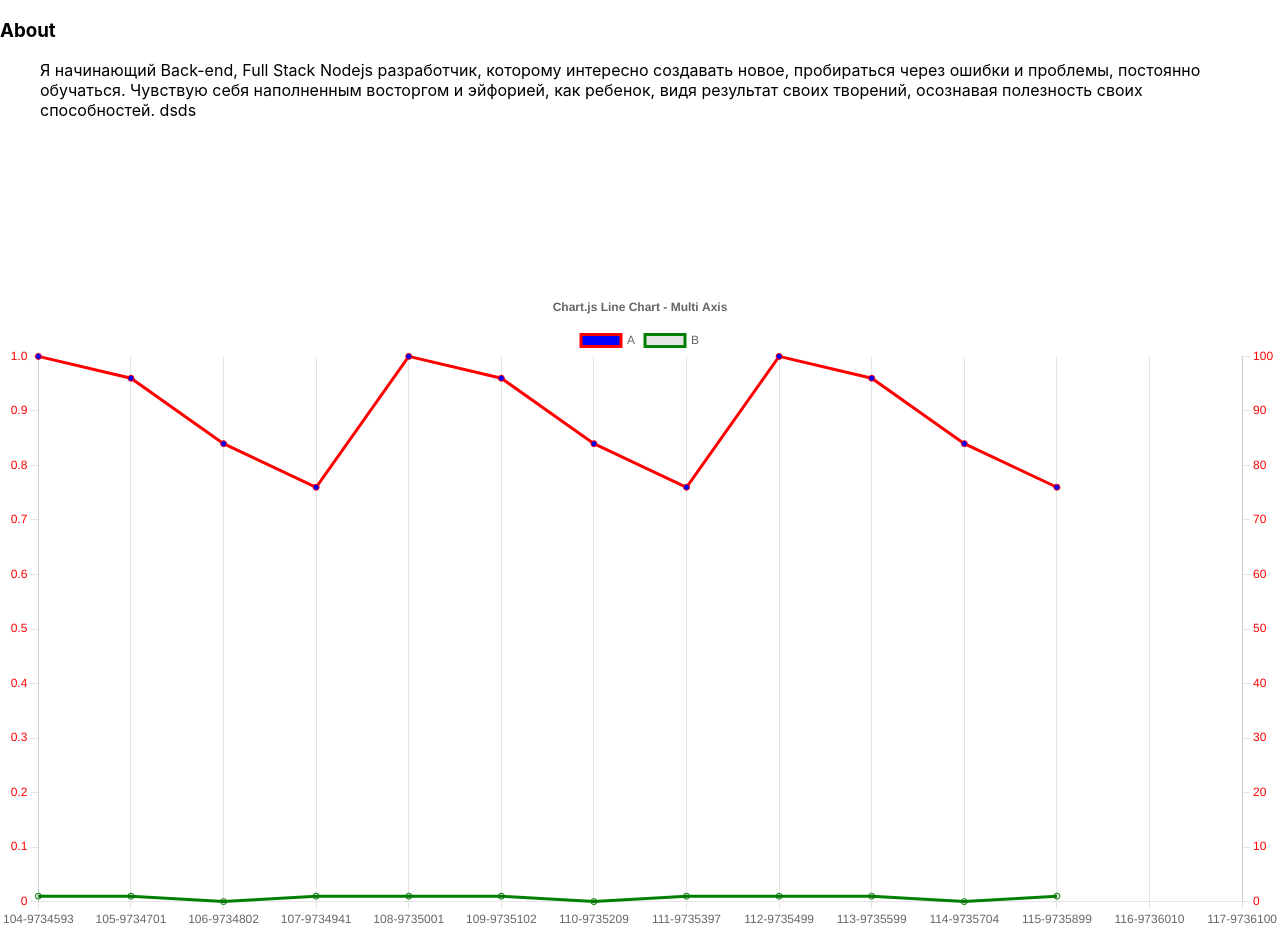
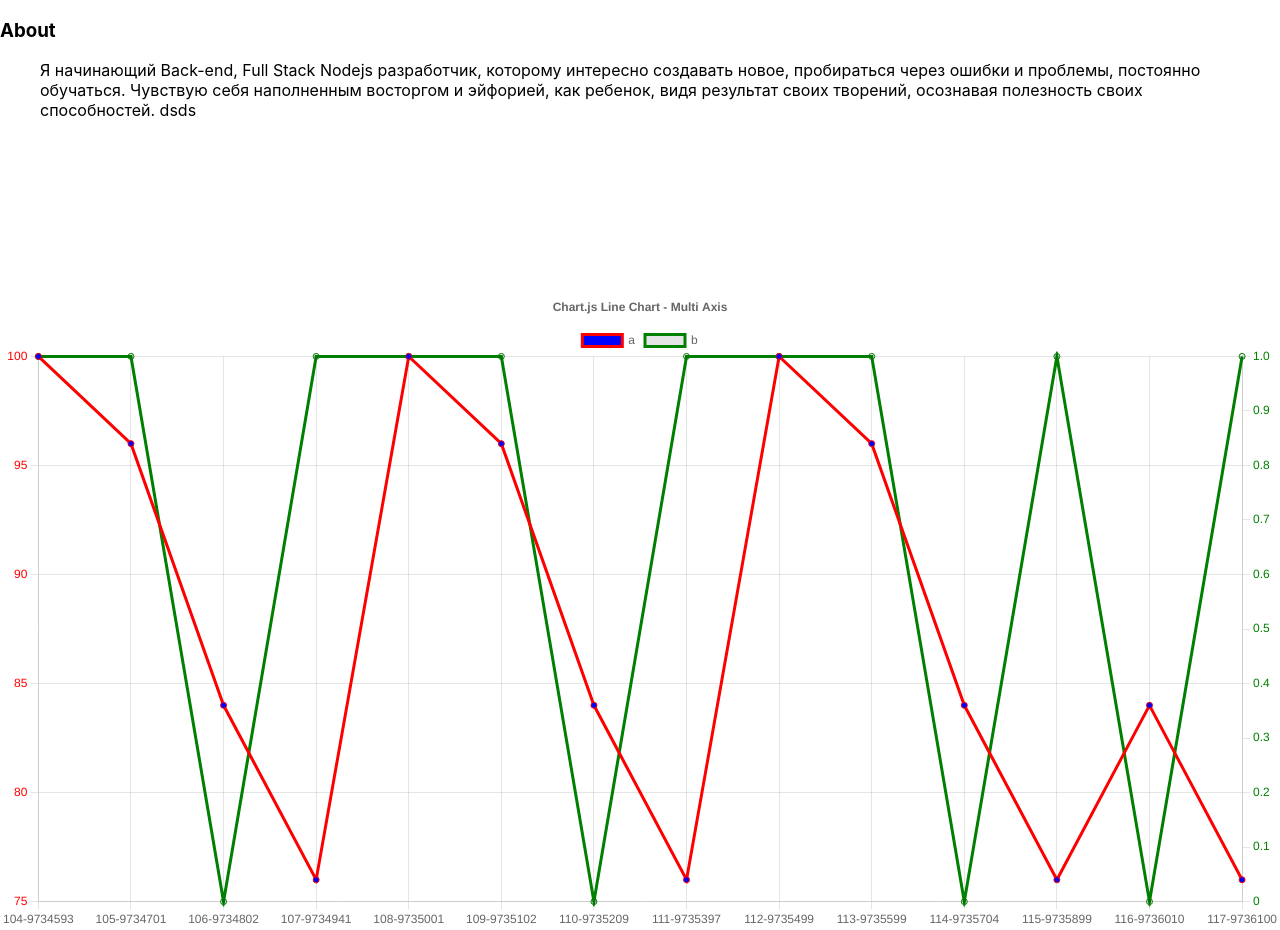
Before and after one commit to illusionoff/reactcriptoarbitr_test, a React (Create React App) app in the folder example/: page / in a window 1280 px wide. Built offline with nearby package versions, Linux system fonts and the light colour scheme.

Commit message:
scales setting line Y  a , b

```diff
--- a/example/src/components/Chart.js
+++ b/example/src/components/Chart.js
@@ -54,69 +54,7 @@ const data = canvas => {
   const ctx = canvas.getContext('2d');
   console.log('ctx=', ctx);
   const gradient = ctx.createLinearGradient(100, 0, 100, 2);
-  // // const g = ctx.createLinearGradient(...);
-  // // const data = [{ x: 'Jan', net: 100, cogs: 50, gm: 50 }, { x: 'Feb', net: 120, cogs: 55, gm: 75 }];
-  // // const cfg = {
-  // //   type: 'bar',
-  // //   data: {
-  // //     labels: ['Jan', 'Feb'],
-  // //     datasets: [{
-  // //       label: 'Net sales',
-  // //       data: data,
-  // //       parsing: {
-  // //         yAxisKey: 'net'
-  // //       }
-  // //     }, {
-  // //       label: 'Cost of goods sold',
-  // //       data: data,
-  // //       parsing: {
-  // //         yAxisKey: 'cogs'
-  // //       }
-  // //     }, {
-  // //       label: 'Gross margin',
-  // //       data: data,
-  // //       parsing: {
-  // //         yAxisKey: 'gm'
-  // //       }
-  // //     }]
-  // //   },
-  // // };
   return {
-    //   // backgroundColor: gradient,
-    //   // labels: ['a', 'b', 'c'],
-    //   // datasets: [{
-    //   //   label: 'test label',
-    //   //   backgroundColor: ['red', 'blue', 'green'],
-    //   //   data: [100, 200, 300]
-    //   //   // ...the rest
-    //   // },
-    //   // {
-    //   //   backgroundColor: ['red',
-    //   //     'red',
-    //   //     'red'
-    //   //   ],
-    //   //   data: [150, 250, 350]
-    //   //   // ...the rest
-    //   // },
-    //   //   // {
-    //   //   //   backgroundColor: ['green',
-    //   //   //     'green',
-    //   //   //     'green'
-    //   //   //   ],
-    //   //   //   data: [{ id: 'Sales', nested: { value: 1500 } }, { id: 'Purchases', nested: { value: 500 } }],
-    //   //   //   options: {
-    //   //   //     parsing: {
-    //   //   //       xAxisKey: 'id',
-    //   //   //       yAxisKey: 'nested.value'
-    //   //   //     }
-    //   //   //   }
-    //   //   //   // ...the rest
-    //   //   // }
-    //   // ],
-    //   // options: {
-    //   //   responsive: false
-    //   // }
-
     //   // number,bayGate,bayBith,sellGate,sellBith,diffSell,diffBay,timeServer,timeBith,init
     //   // 1,0.61495762,0.61202401,0.61756266,0.6190815,-0.00553865,-0.00412388,1625823192271,1625823192373,true
     //   // 2,0.61495762,0.61202401,0.61756266,0.6190815,-0.00553865,-0.00412388,1625823192584,1625823192492,true
@@ -125,20 +63,20 @@ const data = canvas => {
     backgroundColor: gradient, // что-то никакой разницы не видно
     labels: newDataY,
     datasets: [{
-      label: 'A',
-      // yAxisID: 'A',
+      label: 'a',
+      yAxisID: 'a',
       // backgroundColor: ['red', 'red', 'red', 'red', 'red'],
       backgroundColor: 'blue',
       borderColor: 'red',
       // color: "#F7464A",
       // fillColor: "rgba(255, 187, 0, 1)",
       // color: 'blue',
-      data: [100, 96, 84, 76, 100, 96, 84, 76, 100, 96, 84, 76]
+      data: [100, 96, 84, 76, 100, 96, 84, 76, 100, 96, 84, 76, 84, 76]
     }, {
-      label: 'B',
-      // yAxisID: 'B',
+      label: 'b',
+      yAxisID: 'b',
       borderColor: 'green',
-      data: [1, 1, 0, 1, 1, 1, 0, 1, 1, 1, 0, 1]
+      data: [1, 1, 0, 1, 1, 1, 0, 1, 1, 1, 0, 1, 0, 1]
     }]
 
     //   labels: ["January;2015", "February;2015", "March;2015", "January;2016", "February;2016", "March;2016"],
@@ -148,66 +86,10 @@ const data = canvas => {
     //     data: [12, 19, 3, 5, 2, 3]
     //   }]
 
-
   };
 }
 
-
 const options = {
-  // scales: {
-  //   yAxes: [{
-  //     id: 'A',
-  //     type: 'linear',
-  //     // position: 'left',
-  //   }, {
-  //     id: 'B',
-  //     type: 'linear',
-  //     position: 'right',
-  //     ticks: {
-  //       max: 1,
-  //       min: 0
-  //     }
-  //   }]
-  // }
-
-  // scales: {
-  //   xAxes: [
-  //     {
-  //       id: 'xAxis1',
-  //       type: "category",
-  //       ticks: {
-  //         callback: function (label) {
-  //           var month = label.split(";")[0];
-  //           var year = label.split(";")[1];
-  //           return month;
-  //         }
-  //       }
-  //     },
-  //     {
-  //       id: 'xAxis2',
-  //       type: "category",
-  //       gridLines: {
-  //         drawOnChartArea: false, // only want the grid lines for one axis to show up
-  //       },
-  //       ticks: {
-  //         callback: function (label) {
-  //           var month = label.split(";")[0];
-  //           var year = label.split(";")[1];
-  //           if (month === "February") {
-  //             return year;
-  //           } else {
-  //             return "";
-  //           }
-  //         }
-  //       }
-  //     }],
-  //   yAxes: [{
-  //     ticks: {
-  //       beginAtZero: true
-  //     }
-  //   }]
-  // }
-
   responsive: true,
   interaction: {
     mode: 'index',
@@ -222,22 +104,27 @@ const options = {
   },
   scales: {
 
-    // y1: {
-    //   ticks: {
-    //     // // For a category axis, the val is the index so the lookup via getLabelForValue is needed
-    //     // callback: function (val, index) {
-    //     //   // Hide the label of every 2nd dataset
-    //     //   return index % 2 === 0 ? this.getLabelForValue(val) : '';
-    //     // },
-    //     color: 'red',
-    //   }
-    // },
+    a: {
+      type: 'linear',
+      display: true,
+      position: 'left',
+      ticks: {
+        // // For a category axis, the val is the index so the lookup via getLabelForValue is needed
+        // callback: function (val, index) {
+        //   // Hide the label of every 2nd dataset
+        //   return index % 2 === 0 ? this.getLabelForValue(val) : '';
+        // },
+        color: 'red',
+      }
+    },
     // y: {
     //   type: 'linear',
     //   display: true,
     //   position: 'left',
     // },
-    y1: {
+
+
+    b: {
       type: 'linear',
       display: true,
       position: 'right',
@@ -248,31 +135,31 @@ const options = {
         //   // Hide the label of every 2nd dataset
         //   return index % 2 === 0 ? this.getLabelForValue(val) : '';
         // },
-        color: 'red',
+        color: 'green',
       },
       // grid line settings
       grid: {
         drawOnChartArea: false, // only want the grid lines for one axis to show up
       },
     },
-    y2: {
-      type: 'linear',
-      display: true,
-      position: 'left',
-      // ticks: { color: 'red' },
-      ticks: {
-        // // For a category axis, the val is the index so the lookup via getLabelForValue is needed
-        // callback: function (val, index) {
-        //   // Hide the label of every 2nd dataset
-        //   return index % 2 === 0 ? this.getLabelForValue(val) : '';
-        // },
-        color: 'red',
-      },
-      // grid line settings
-      grid: {
-        drawOnChartArea: false, // only want the grid lines for one axis to show up
-      },
-    },
+    // y2: {
+    //   type: 'linear',
+    //   display: true,
+    //   position: 'left',
+    //   // ticks: { color: 'red' },
+    //   ticks: {
+    //     // // For a category axis, the val is the index so the lookup via getLabelForValue is needed
+    //     // callback: function (val, index) {
+    //     //   // Hide the label of every 2nd dataset
+    //     //   return index % 2 === 0 ? this.getLabelForValue(val) : '';
+    //     // },
+    //     color: 'green',
+    //   },
+    //   // grid line settings
+    //   grid: {
+    //     drawOnChartArea: false, // only want the grid lines for one axis to show up
+    //   },
+    // },
   }
 
 
```
